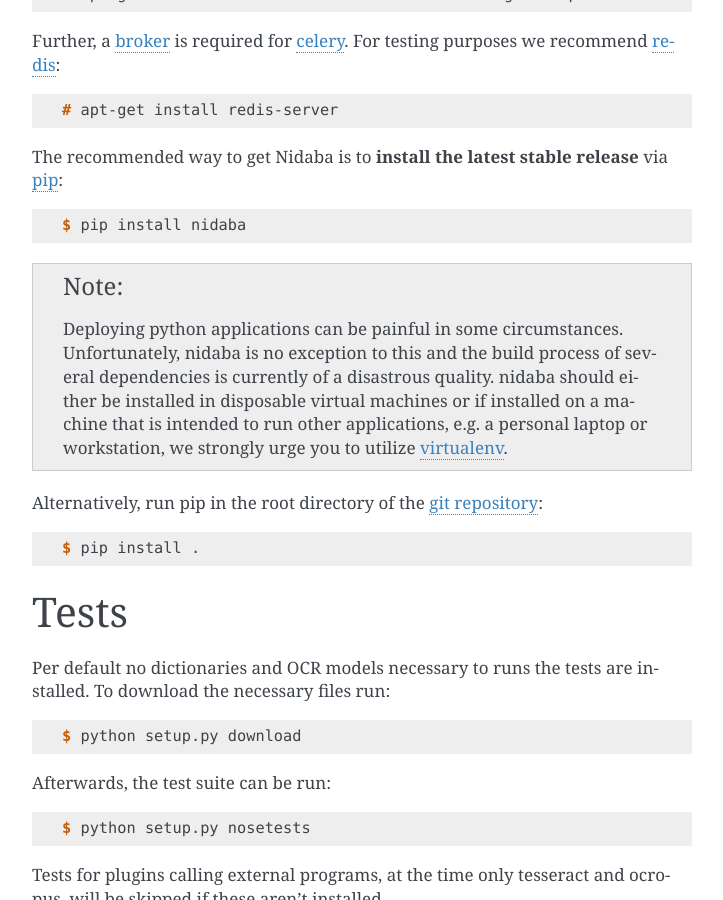
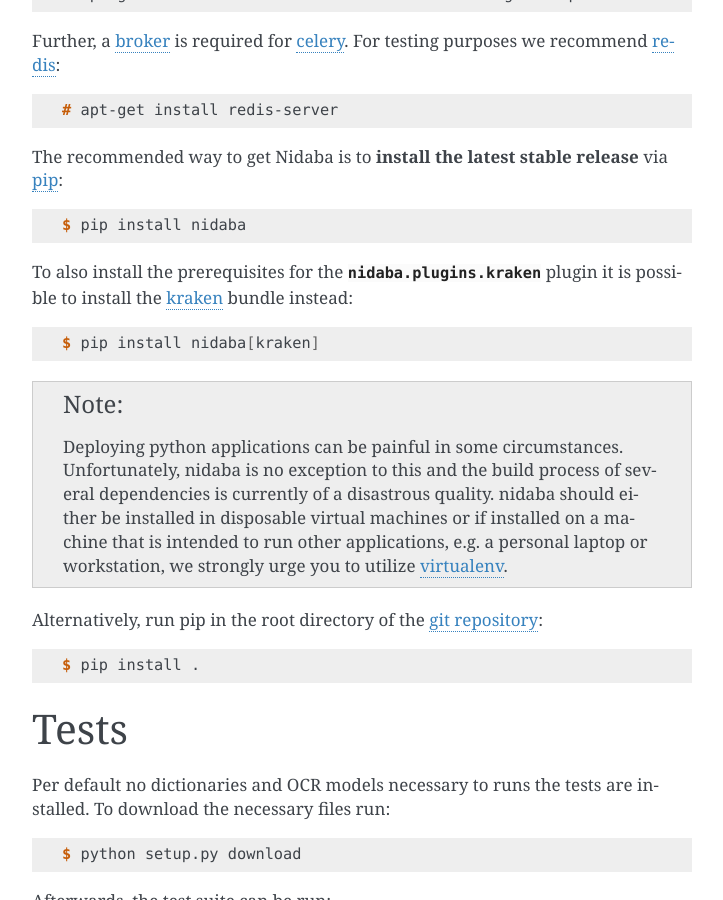
Before and after one commit to OpenPhilology/nidaba, a Sphinx documentation site: the page built from docs/index.rst, in a window 1280 px wide and 900 px high, scrolled down 893 px. Shown: the whole window, without its empty margins (388-1111 px from the left). Built offline with Sphinx 7.4.7, drawn with Linux system fonts in a browser that asks for light colours; pages that are not in the unit, such as notebooks, are missing from menus; the version number could not be read and is left out.

Commit message:
Make note of kraken bundle

```diff
--- a/docs/faq.rst
+++ b/docs/faq.rst
@@ -1,2 +1,5 @@
 Frequently Answered Questions
 =============================
+
+Tesseract Plugin
+----------------
--- a/docs/index.rst
+++ b/docs/index.rst
@@ -69,6 +69,14 @@
 .. code-block:: console
 
         $ pip install nidaba
+
+To also install the prerequisites for the :py:mod:`nidaba.plugins.kraken`
+plugin it is possible to install the `kraken
+<http://mittagessen.github.io/kraken>`_ bundle instead:
+
+.. code-block:: console
+
+        $ pip install nidaba[kraken]
 
 .. note::
    Deploying python applications can be painful in some circumstances.
```
